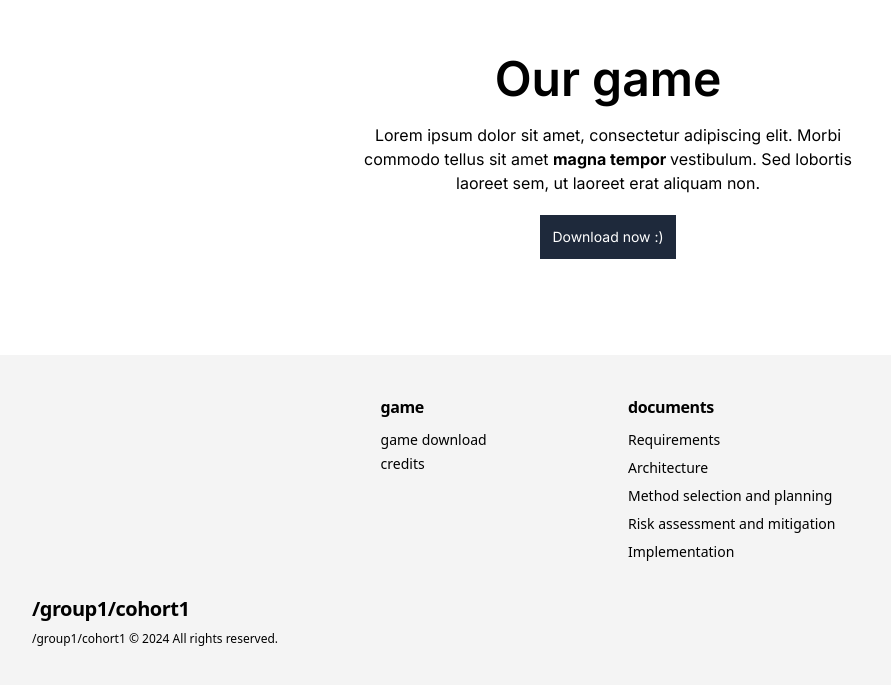
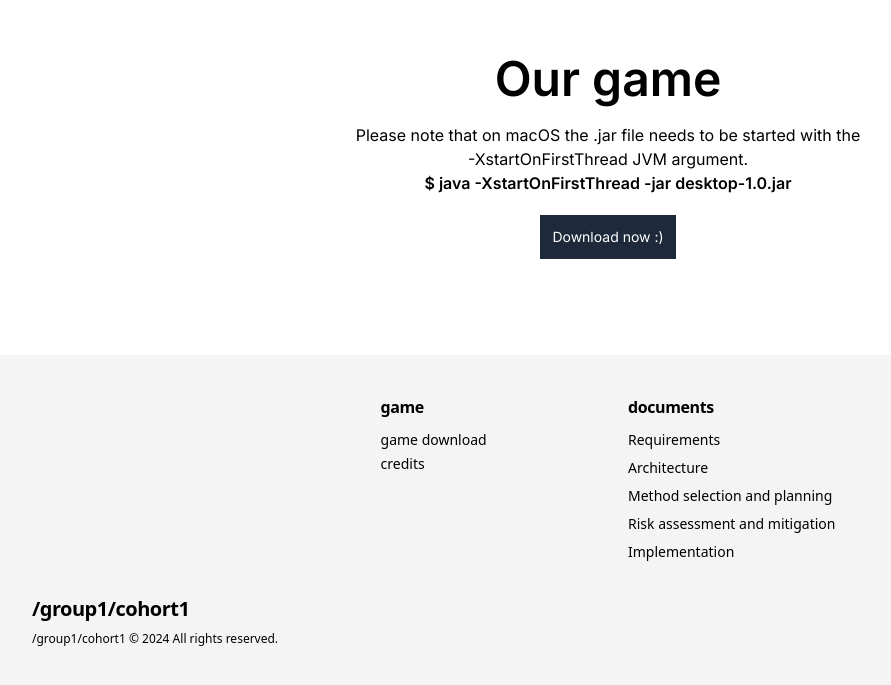
Before and after one commit to charliepiper/charliepiper.github.io, a Next.js app: page / in a window 1280 px wide. Shown: the part 1523-2208 px from the top of the page, without its empty margins (32-923 px from the left). Built offline with nearby package versions, Linux system fonts and the light colour scheme.

Commit message:
feat: added mac os support thing

```diff
--- a/src/components/DownloadSection.tsx
+++ b/src/components/DownloadSection.tsx
@@ -7,7 +7,10 @@ const HeroSection = () => {
         <div>
           <h2 className="font-semibold text-3xl md:text-5xl">Our game</h2>
           <p className="pt-5 pb-5 mx-auto max-w-lg text-sm md:text-base">
-            Lorem ipsum dolor sit amet, consectetur adipiscing elit. Morbi commodo tellus sit amet <span className="font-bold">magna tempor </span>vestibulum. Sed lobortis laoreet sem, ut laoreet erat aliquam non.
+            Please note that on macOS the .jar file needs to be started with the -XstartOnFirstThread JVM argument.
+            <br></br>
+            <span className="font-semibold">$ java -XstartOnFirstThread -jar desktop-1.0.jar</span>
+
           </p>
           <a className="cursor-pointer" href="desktop-1.0.jar" target="_blank" rel="noopener noreferrer" download>
             <button className="bg-slate-800 hover:bg-slate-900 text-white p-3 text-sm">
```
